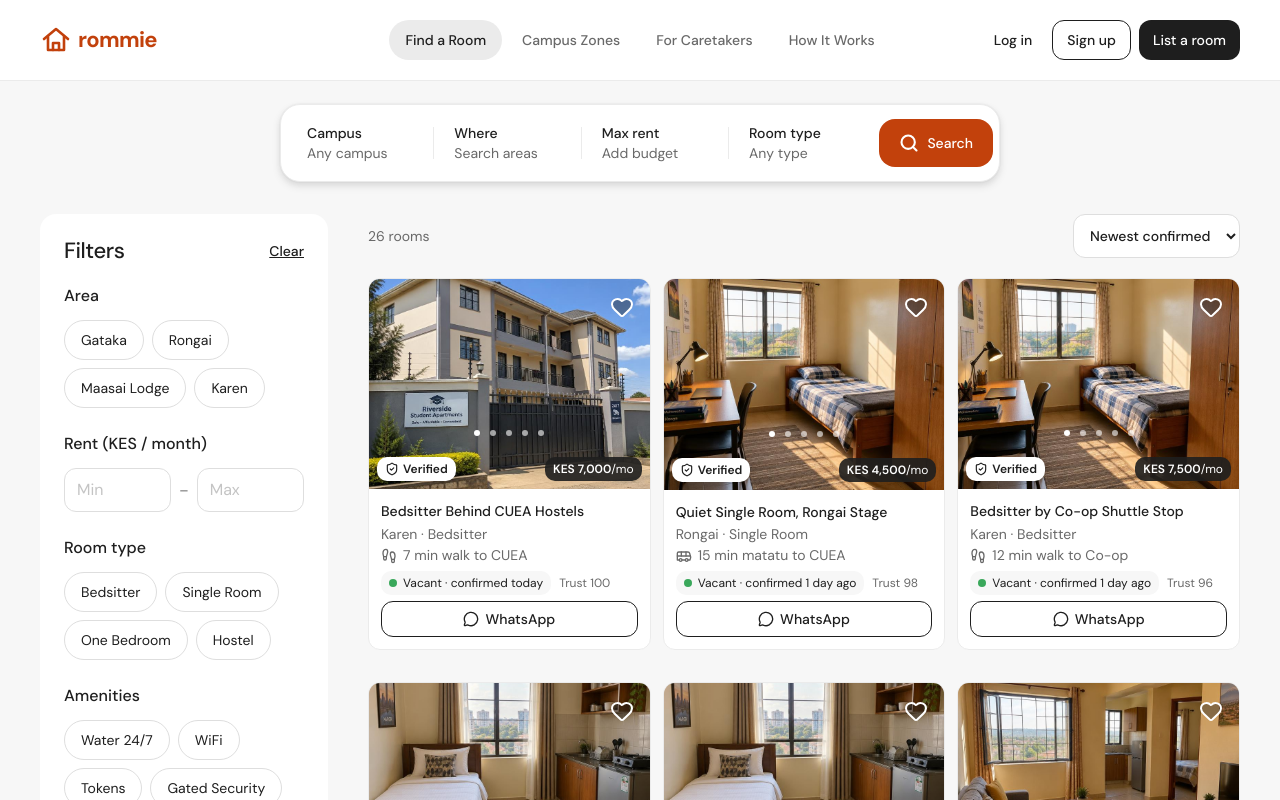
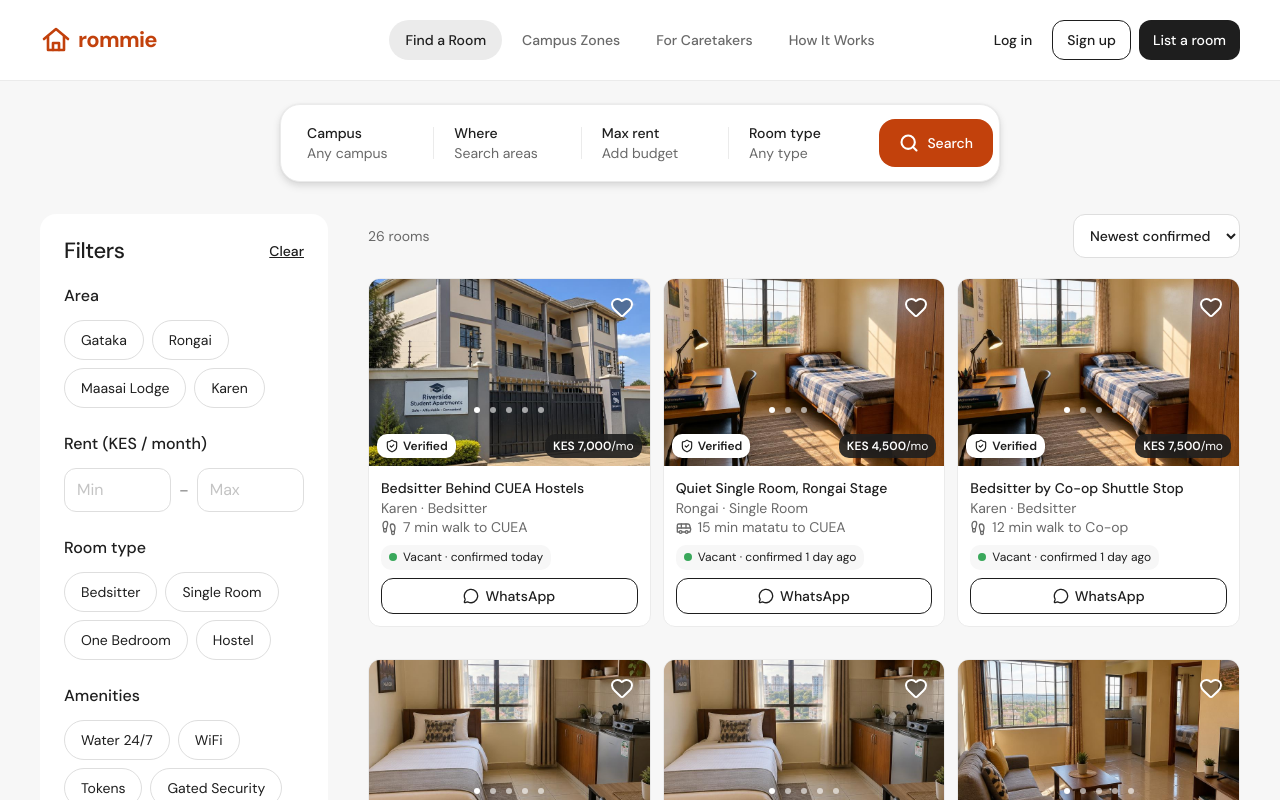
Before and after one commit to Ap-chaz/rommie-webapp, a React (Vite) app: page /rooms in a window 1280 px wide. Shown: the top 800 px of the page. Built offline with nearby package versions, Linux system fonts and the light colour scheme.

Commit message:
Make room cards equal height and more compact

```diff
--- a/src/components/RoomCard.jsx
+++ b/src/components/RoomCard.jsx
@@ -3,7 +3,6 @@ import { Link } from "@/lib/router";
 import { Bus, Footprints, Heart, MessageCircle, ShieldCheck } from "lucide-react";
 import { useSaved } from "@/lib/saved";
 import { daysSince, trackContact } from "@/services/api";
-import { HostelChips } from "@/components/HostelFacts";
 import { daysAgoLabel, formatKes, nearestCampus, roomTypeLabel, STALE_DAYS, whatsappLink } from "@/lib/format";
 import { cn } from "@/lib/utils";
 export function StatusLine({ room }) {
@@ -40,8 +39,8 @@ export function RoomCard({ room }) {
     const taken = room.status === "Taken";
     const distance = nearestCampus(room);
     const DistanceIcon = distance.includes("matatu") ? Bus : Footprints;
-    return (<article className="group @container relative w-full overflow-hidden rounded-lg border border-bebe bg-card">
-      <div className="relative aspect-[4/3] overflow-hidden bg-deco">
+    return (<article className="group @container relative flex h-full w-full flex-col overflow-hidden rounded-lg border border-bebe bg-card">
+      <div className="relative aspect-[3/2] overflow-hidden bg-deco">
         <Link to="/rooms/$id" params={{ id: room.id }} aria-label={room.title}>
           <div className="flex h-full transition-transform duration-300" style={{ transform: `translateX(-${idx * 100}%)` }}>
             {room.photos.map((p, i) => (<img key={i} src={p} alt={`${room.title}, photo ${i + 1}`} loading="lazy" width={816} height={612} className={cn("h-full w-full shrink-0 object-cover", taken && "opacity-70")}/>))}
@@ -66,8 +65,8 @@ export function RoomCard({ room }) {
           </span>
         </div>
       </div>
-      <div className="space-y-1.5 p-3">
-        <Link to="/rooms/$id" params={{ id: room.id }} className="block space-y-0.5">
+      <div className="flex flex-1 flex-col gap-2 p-3">
+        <Link to="/rooms/$id" params={{ id: room.id }} className="block">
           <h3 className="truncate font-medium">{room.title}</h3>
           <p className="truncate text-foggy">{room.area} · {roomTypeLabel[room.roomType]}{room.gender ? ` · ${room.gender === "Mixed" ? "Ladies & gents" : room.gender}` : ""}</p>
           <p className="flex items-start gap-1.5 leading-snug text-foggy">
@@ -75,12 +74,10 @@ export function RoomCard({ room }) {
             <span>{distance}</span>
           </p>
         </Link>
-        {room.roomType === "hostel" && <HostelChips room={room}/>}
         <div className="flex flex-wrap items-center gap-x-2 gap-y-1">
           <StatusChip room={room}/>
-          <span className="text-xs text-foggy">Trust {room.caretaker.trustScore}</span>
         </div>
-        {!taken && (<a href={whatsappLink(room)} target="_blank" rel="noreferrer" onClick={() => trackContact(room.id, "whatsapp")} className="flex h-9 items-center justify-center gap-1.5 rounded-lg border border-hof text-sm font-medium hover:bg-faint">
+        {!taken && (<a href={whatsappLink(room)} target="_blank" rel="noreferrer" onClick={() => trackContact(room.id, "whatsapp")} className="mt-auto flex h-9 shrink-0 items-center justify-center gap-1.5 rounded-lg border border-hof text-sm font-medium hover:bg-faint">
             <MessageCircle className="h-4 w-4" aria-hidden/> WhatsApp
           </a>)}
       </div>
@@ -88,7 +85,7 @@ export function RoomCard({ room }) {
 }
 export function RoomCardSkeleton() {
     return (<div className="w-full animate-pulse overflow-hidden rounded-lg border border-bebe bg-card">
-      <div className="aspect-[4/3] bg-deco"/>
+      <div className="aspect-[3/2] bg-deco"/>
       <div className="space-y-2 p-3">
         <div className="h-3.5 w-3/4 rounded bg-deco"/>
         <div className="h-3.5 w-1/2 rounded bg-deco"/>
--- a/src/pages/HomePage.jsx
+++ b/src/pages/HomePage.jsx
@@ -48,7 +48,7 @@ function Row({ title, search, items, loading }) {
         </div>
       </div>
       <div ref={ref} className="no-scrollbar -mx-4 flex snap-x scroll-px-4 gap-3 overflow-x-auto px-4 md:mx-0 md:scroll-px-0 md:px-0">
-        {(loading ? Array.from({ length: 6 }) : items).map((r, i) => (<div key={i} className="w-[72%] shrink-0 snap-start sm:w-[40%] md:w-[calc((100%-36px)/4)] xl:w-[calc((100%-48px)/5)]">
+        {(loading ? Array.from({ length: 6 }) : items).map((r, i) => (<div key={i} className="flex w-[72%] shrink-0 snap-start sm:w-[40%] md:w-[calc((100%-36px)/4)] xl:w-[calc((100%-48px)/5)]">
             {loading ? <RoomCardSkeleton /> : <RoomCard room={r}/>}
           </div>))}
       </div>
```
